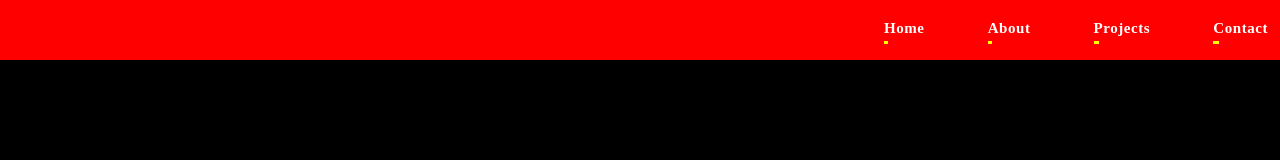
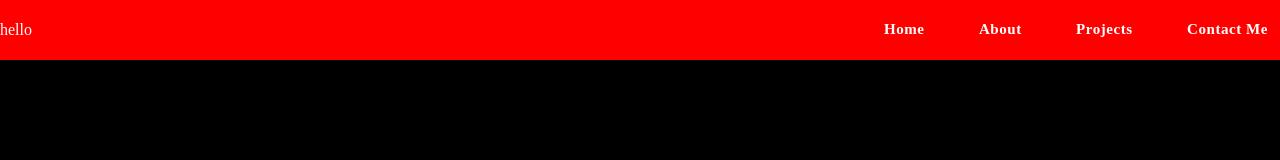
Before and after one commit to thomasalemayehu/React-Portfolio, a React (Create React App) app: page / in a window 1280 px wide. Shown: the top 160 px of the page. Built offline with nearby package versions, Linux system fonts and the light colour scheme.

Commit message:
Added Hover Animation

```diff
--- a/src/components/HamburgerMenu.js
+++ b/src/components/HamburgerMenu.js
@@ -6,7 +6,7 @@ import "../styles/components/HamburgerMenu.css";
 function HamburgerMenu() {
   return (
     <nav className="hamburger__menu__container">
-      <label for="check">
+      <label htmlFor="check">
         <input type="checkbox" id="check" />
         <span></span>
         <span></span>
--- a/src/components/MainMenu.js
+++ b/src/components/MainMenu.js
@@ -4,12 +4,24 @@ import React from "react";
 import "../styles/components/MainMenu.css";
 
 function MainMenu() {
+  function animateMainMenuHoverBorder(e) {
+    const borderElement = e.target.parentElement.parentElement.children[1];
+    borderElement.style.width == "100%"
+      ? (borderElement.style.width = "0%")
+      : (borderElement.style.width = "100%");
+  }
   return (
     <nav className="main__menu__container">
+      <div id="test">hello</div>
       <ul>
         <div>
           <li>
-            <a href="/" className="main__menu__link">
+            <a
+              href="/"
+              className="main__menu__link"
+              onMouseEnter={(e) => animateMainMenuHoverBorder(e)}
+              onMouseLeave={(e) => animateMainMenuHoverBorder(e)}
+            >
               Home
             </a>
           </li>
@@ -18,7 +30,12 @@ function MainMenu() {
 
         <div>
           <li>
-            <a href="/" className="main__menu__link">
+            <a
+              href="/"
+              className="main__menu__link"
+              onMouseEnter={(e) => animateMainMenuHoverBorder(e)}
+              onMouseLeave={(e) => animateMainMenuHoverBorder(e)}
+            >
               About
             </a>
           </li>
@@ -27,7 +44,12 @@ function MainMenu() {
 
         <div>
           <li>
-            <a href="/" className="main__menu__link">
+            <a
+              href="/"
+              className="main__menu__link"
+              onMouseEnter={(e) => animateMainMenuHoverBorder(e)}
+              onMouseLeave={(e) => animateMainMenuHoverBorder(e)}
+            >
               Projects
             </a>
           </li>
@@ -36,8 +58,13 @@ function MainMenu() {
 
         <div>
           <li>
-            <a href="/" className="main__menu__link">
-              Contact
+            <a
+              href="/"
+              className="main__menu__link"
+              onMouseEnter={(e) => animateMainMenuHoverBorder(e)}
+              onMouseLeave={(e) => animateMainMenuHoverBorder(e)}
+            >
+              Contact Me
             </a>
           </li>
           <div className="main__menu__border"></div>
--- a/src/styles/components/MainMenu.css
+++ b/src/styles/components/MainMenu.css
@@ -17,14 +17,14 @@
 }
 
 .main__menu__border {
-  width: 10%;
-  height: 3px;
+  width: 0%;
+  height: 2px;
   background-color: yellow;
-  transition: 1000ms cubic-bezier(0.68, -0.6, 0.32, 1.6);
-  -webkit-transition: 1000ms cubic-bezier(0.68, -0.6, 0.32, 1.6);
-  -moz-transition: 1000ms cubic-bezier(0.68, -0.6, 0.32, 1.6);
-  -ms-transition: 1000ms cubic-bezier(0.68, -0.6, 0.32, 1.6);
-  -o-transition: 1000ms cubic-bezier(0.68, -0.6, 0.32, 1.6);
+  transition: 1200ms cubic-bezier(0.68, -0.6, 0.32, 1.6);
+  -webkit-transition: 1200ms cubic-bezier(0.68, -0.6, 0.32, 1.6);
+  -moz-transition: 1200ms cubic-bezier(0.68, -0.6, 0.32, 1.6);
+  -ms-transition: 1200ms cubic-bezier(0.68, -0.6, 0.32, 1.6);
+  -o-transition: 1200ms cubic-bezier(0.68, -0.6, 0.32, 1.6);
 }
 .main__menu__border:hover {
   width: 100%;
```
